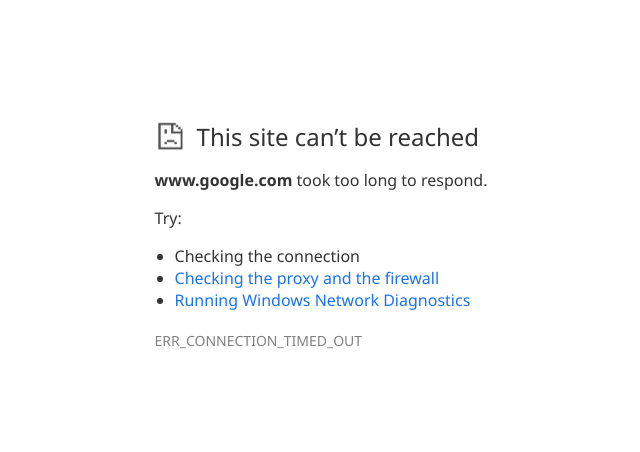
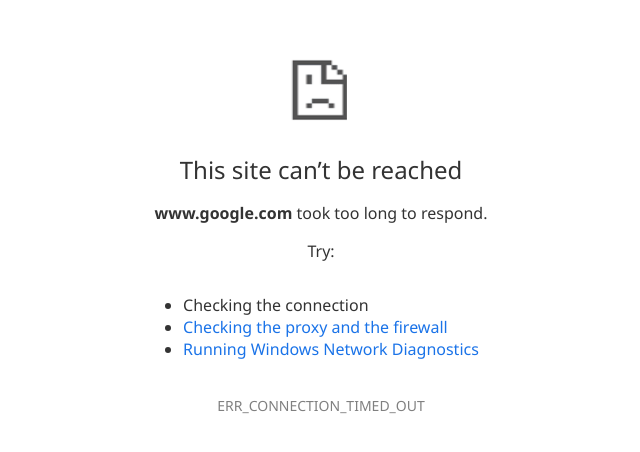
Before and after one commit to KlimaAirconditioningSupplies/flag-raising-ceremony-drive-access-error, a plain HTML site: page index.html in a window 1280 px wide. Shown: the part 158-610 px from the top of the page, without its empty margins (319-959 px from the left). Drawn offline with Linux system fonts and the light colour scheme.

Commit message:
Update index.html

```diff
--- a/index.html
+++ b/index.html
@@ -26,29 +26,25 @@
 
     .container {
       max-width: 600px;
-      text-align: left;
+      text-align: center;
     }
 
-    .error-header {
-      display: flex;
-      align-items: center;
-      margin-bottom: 10px;
-    }
-
-    .error-header img {
-      width: 32px;
-      height: 32px;
-      margin-right: 10px;
+    .container img {
+      width: 72px;
+      height: 72px;
+      margin-bottom: 20px;
     }
 
     h1 {
       font-size: 24px;
       font-weight: normal;
-      margin: 0;
+      margin: 0 0 10px;
     }
 
     ul {
+      text-align: left;
       padding-left: 20px;
+      display: inline-block;
     }
 
     a {
@@ -66,10 +62,8 @@
 <body>
   <div class="wrapper">
     <div class="container">
-      <div class="error-header">
-        <img src="error-icon.png">
-        <h1>This site can’t be reached</h1>
-      </div>
+      <img src="error-icon.png" alt="Error Icon">
+      <h1>This site can’t be reached</h1>
       <p><strong>www.google.com</strong> took too long to respond.</p>
       <p>Try:</p>
       <ul>
```
